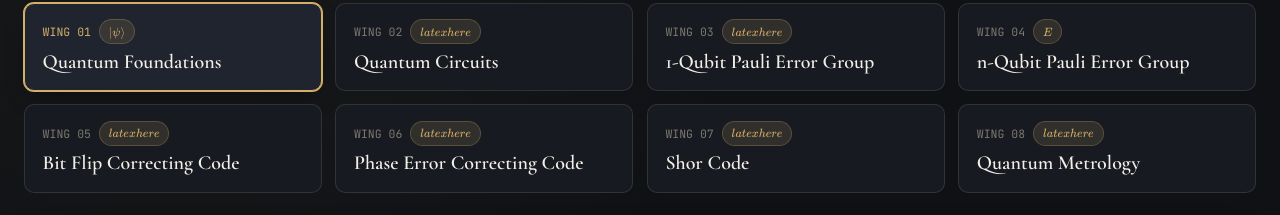
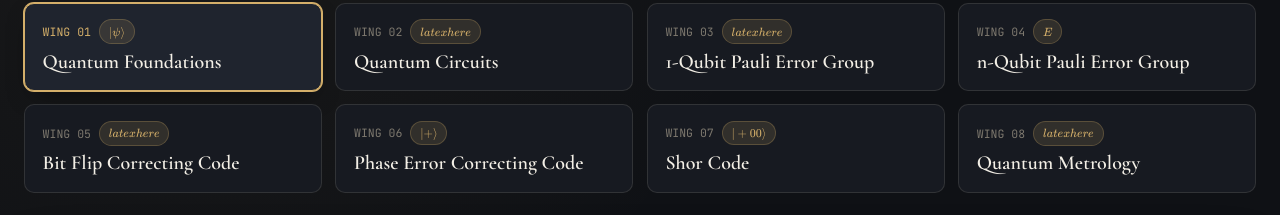
Before and after one commit to abstractalgebraqec/virtual-museum, a plain HTML site: page index.html in a window 1280 px wide. Shown: the part 311-526 px from the top of the page. Drawn offline with nearby package versions, Linux system fonts and the light colour scheme.

Commit message:
Update phase error + shor code indices

```diff
--- a/index.html
+++ b/index.html
@@ -448,19 +448,19 @@
       },
       {
         number: "06",
-        symbol: String.raw`$latex here$`,
+        symbol: String.raw`$|+\rangle$`,
         title: "Phase Error Correcting Code",
         url: "https://www.menel.art/app/#visit-shared?token=d852a770fd014944972f503ba0abe535",
         description:
-        "Description"
+        "An explanation of how the 3-qubit phase error correcting code works"
       },
       {
         number: "07",
-        symbol: String.raw`$latex here$`,
+        symbol: String.raw`$|+00\rangle$`,
         title: "Shor Code",
-        url: "https://www.menel.art/g/YOUR-ROOM-7-SLUG",
+        url: "https://www.menel.art/app/#visit-shared?token=d540aa60383e496d9c947b52bd57493d",
         description:
-        "Description"
+        "An explanation of the 9-qubit Shor code, which can correct any error occurring in a single qubit."
       },
       {
         number: "08",
```
